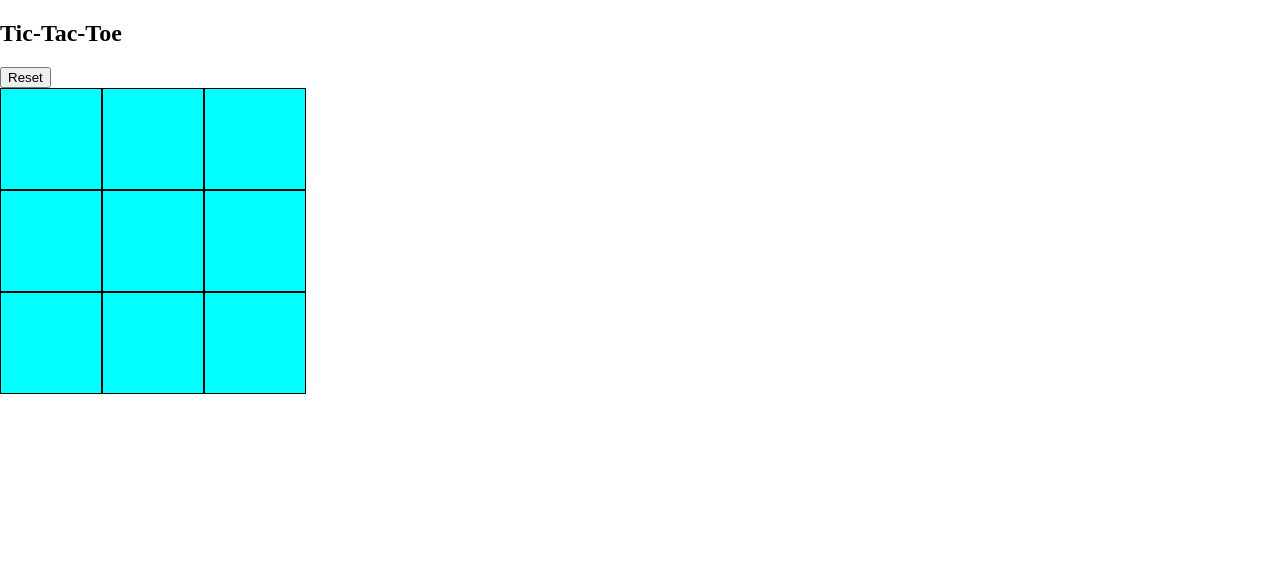
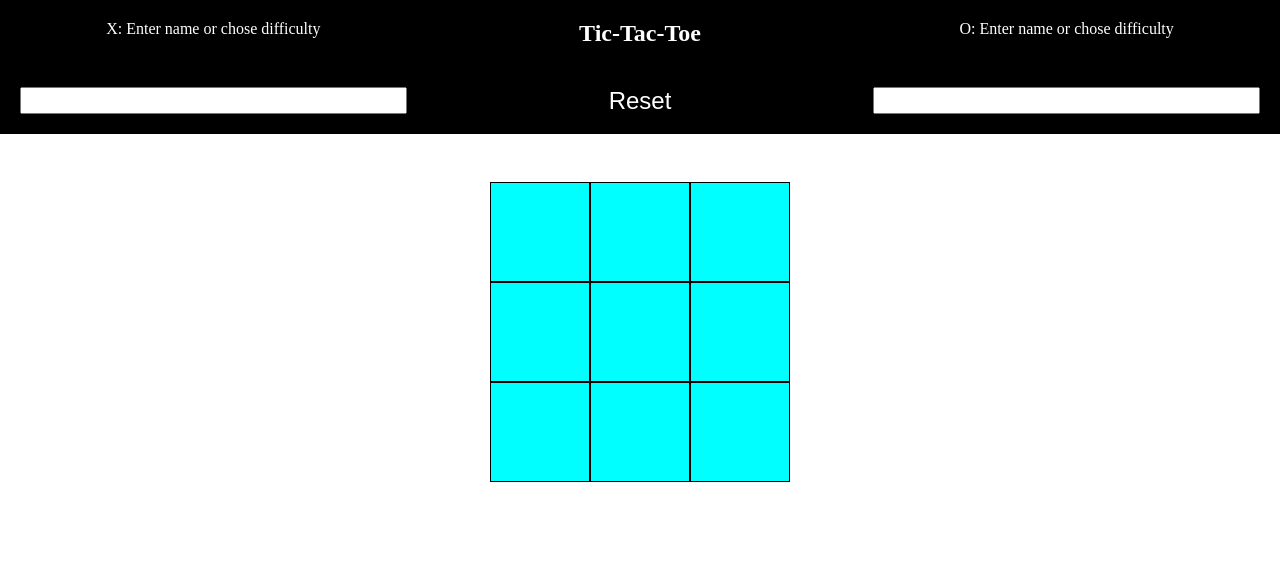
Before and after one commit to GitOnMyLvl/Tic-Tac-Toe, a plain HTML site: page index.html in a window 1280 px wide. Drawn offline with Linux system fonts and the light colour scheme.

Commit message:
adds layout elements

```diff
--- a/index.html
+++ b/index.html
@@ -1,18 +1,34 @@
 <!DOCTYPE html>
 <html lang="en">
+
 <head>
     <meta charset="UTF-8">
     <meta name="viewport" content="width=device-width, initial-scale=1.0">
     <title>Tic-Tac-Toe</title>
     <link rel="stylesheet" href="/styles/style.css">
 </head>
+
 <body>
-    <header>
-        <h2>Tic-Tac-Toe</h2>
-        <button class="reset-button">Reset</button>
-    </header>
-    <div class="board-container"></div>
-
+    <div class="container">
+        <header>
+            <p class="x-info">X: Enter name or chose difficulty</p>
+            <p class="o-info">O: Enter name or chose difficulty</p>
+            <h2>Tic-Tac-Toe</h2>
+            <button class="reset-button">Reset</button>
+            <input class="player-input" list="player" name="myPlayer" /></label>
+            <datalist class="x-player" id="player">
+                <option value="Easy">
+                <option value="Hard">
+            </datalist>
+            <input class="player-input" list="player" name="myPlayer" /></label>
+            <datalist class="o-player" id="player">
+                <option value="Easy">
+                <option value="Hard">
+              </datalist>
+        </header>
+        <div class="board-container"></div>
+    </div>
     <script src="/scripts/script.js"></script>
 </body>
+
 </html>
--- a/scripts/script.js
+++ b/scripts/script.js
@@ -195,7 +195,15 @@ const displayController = (() => {
     const resetButton = document.querySelector('.reset-button');
     const board = gameBoard.getBoard();
 
-
+    const displayMarker = (row, column, cell) => {
+        if (gameController.getGameOngoing()) {
+            if (cell.textContent !== "") {
+                return;
+            }
+            cell.textContent = gameController.getCurrentPlayer().getMarker();
+            gameController.playRound(row, column);
+        }
+    }
 
     for (let i = 0; i < board.length; i++) {
         const row = document.createElement('div');
@@ -206,10 +214,7 @@ const displayController = (() => {
             cell.setAttribute('data-row', i);
             cell.setAttribute('data-column', j);
             cell.addEventListener('click', () => {
-                if (gameController.getGameOngoing()) {
-                    cell.textContent = gameController.getCurrentPlayer().getMarker();
-                    gameController.playRound(i, j);
-                }
+                displayMarker(i, j, cell);
             });
             cell.textContent = "";
             row.appendChild(cell);
--- a/styles/style.css
+++ b/styles/style.css
@@ -1,21 +1,68 @@
-html,
-body{
+*{
     margin: 0;
     padding: 0;
     box-sizing: border-box;
 }
 
-.boader-container{
+.container{
+    width: 100%;
     display: grid;
-    grid-template-columns: repeat(3, 1fr);
-    grid-template-rows: repeat(3, 1fr);
+    grid-template-rows: 1fr 3fr;
+    gap: 3rem;
 }
 
+header{
+    background-color: #000;
+    display: grid;
+    grid-template-columns: 1fr 1fr 1fr;
+    grid-template-rows: 1fr 1fr;
+}
 
+.reset-button{
+    background-color: #000;
+    color: #fff;
+    border: none;
+    padding: 10px;
+    font-size: 1.5rem;
+    cursor: pointer;
+    grid-column: 2/3;
+    grid-row: 2/3;
+}
+
+h2{
+    color: #fff;
+    text-align: center;
+    padding: 20px;
+    grid-column: 2/3;
+}
+
+.x-info{
+    color: #fff;
+    text-align: center;
+    padding: 20px;
+    grid-column: 1/2;
+    grid-row: 1/2;
+}
+
+.o-info{
+    color: #fff;
+    text-align: center;
+    padding: 20px;
+    grid-column: 3/4;
+    grid-row: 1/2;
+}
+
+.player-input{
+    margin: 20px;
+}
+
+.board-container{
+    justify-self: center;
+}
 
 .cell{
-    width: 100px;
-    height: 100px;
+    min-width: 100px;
+    min-height: 100px;
     background-color: aqua;
     border: 1px solid black;
     display: inline-block;
```
